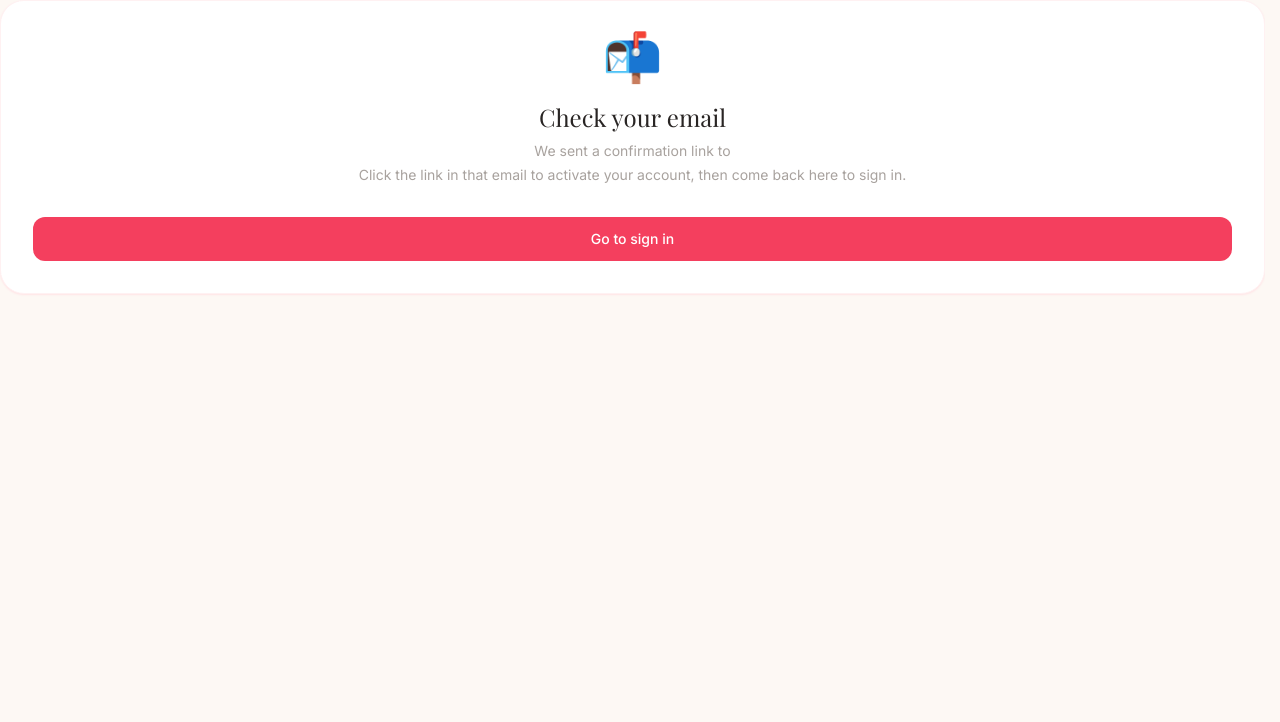
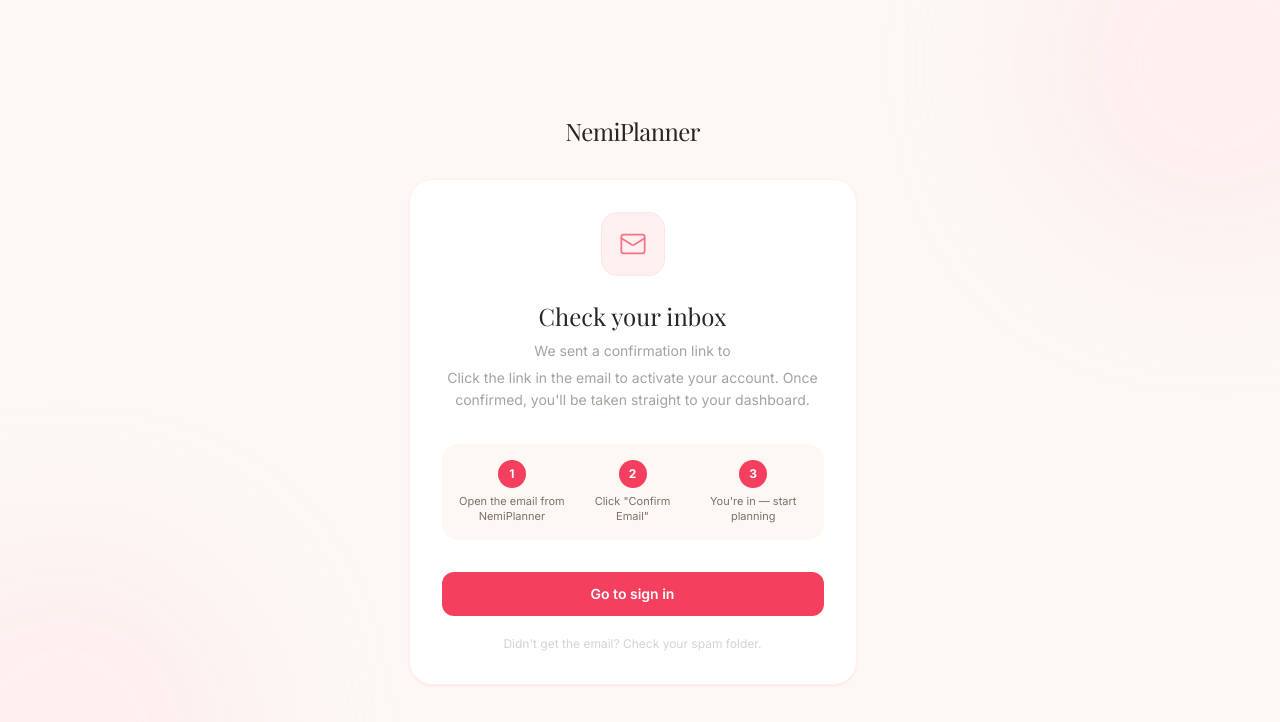
Before and after one commit to virtue21/wedding-platform, a Next.js app: page /auth/confirm in a window 1280 px wide. Shown: the top 722 px of the page. Built offline with nearby package versions, Linux system fonts and the light colour scheme; a web font is replaced by a local one.

Commit message:
Redesign auth confirm page with proper layout and 3-step guide

```diff
--- a/src/app/auth/confirm/page.tsx
+++ b/src/app/auth/confirm/page.tsx
@@ -1,20 +1,73 @@
 import Link from 'next/link'
+import { Mail } from 'lucide-react'
 
 export default function ConfirmPage({ searchParams }: { searchParams: { email?: string } }) {
+  const email = searchParams.email
+
   return (
-    <div className="bg-white rounded-3xl shadow-sm shadow-rose-100 border border-rose-50 p-8 text-center">
-      <div className="text-5xl mb-5">📬</div>
-      <h2 className="font-serif text-2xl text-stone-800 mb-2">Check your email</h2>
-      <p className="text-sm text-stone-400 mb-1">We sent a confirmation link to</p>
-      {searchParams.email && (
-        <p className="text-sm font-medium text-stone-700 mb-5">{searchParams.email}</p>
-      )}
-      <p className="text-sm text-stone-400 mb-8">
-        Click the link in that email to activate your account, then come back here to sign in.
-      </p>
-      <Link href="/auth/login" className="block w-full py-3 bg-rose-500 hover:bg-rose-600 text-white text-sm font-medium rounded-xl transition-colors">
-        Go to sign in
-      </Link>
+    <div className="min-h-screen bg-[#fdf8f4] flex items-center justify-center p-4">
+      {/* Soft background blobs */}
+      <div className="fixed inset-0 overflow-hidden pointer-events-none">
+        <div className="absolute -top-32 -right-32 w-96 h-96 rounded-full bg-rose-100/40 blur-3xl" />
+        <div className="absolute -bottom-32 -left-32 w-96 h-96 rounded-full bg-rose-100/40 blur-3xl" />
+      </div>
+
+      <div className="relative w-full max-w-md">
+
+        {/* Logo */}
+        <div className="text-center mb-8">
+          <h1 className="font-serif text-2xl text-stone-800 tracking-tight">NemiPlanner</h1>
+        </div>
+
+        {/* Card */}
+        <div className="bg-white rounded-3xl shadow-sm shadow-rose-100 border border-rose-50 p-8 text-center">
+
+          {/* Icon */}
+          <div className="w-16 h-16 rounded-2xl bg-rose-50 border border-rose-100 flex items-center justify-center mx-auto mb-6">
+            <Mail className="w-7 h-7 text-rose-400" strokeWidth={1.5} />
+          </div>
+
+          <h2 className="font-serif text-2xl text-stone-800 mb-2">Check your inbox</h2>
+          <p className="text-sm text-stone-400 leading-relaxed mb-1">
+            We sent a confirmation link to
+          </p>
+          {email && (
+            <p className="text-sm font-semibold text-stone-700 mb-5">{email}</p>
+          )}
+          <p className="text-sm text-stone-400 leading-relaxed mb-8">
+            Click the link in the email to activate your account.
+            Once confirmed, you&apos;ll be taken straight to your dashboard.
+          </p>
+
+          {/* Steps */}
+          <div className="flex items-start gap-3 text-left bg-[#fdf8f4] rounded-2xl p-4 mb-8">
+            {[
+              { n: '1', text: 'Open the email from NemiPlanner' },
+              { n: '2', text: 'Click "Confirm Email"' },
+              { n: '3', text: "You're in — start planning" },
+            ].map((step) => (
+              <div key={step.n} className="flex flex-col items-center gap-1.5 flex-1 text-center">
+                <div className="w-7 h-7 rounded-full bg-rose-500 text-white text-xs font-bold flex items-center justify-center shrink-0">
+                  {step.n}
+                </div>
+                <p className="text-[11px] text-stone-500 leading-snug">{step.text}</p>
+              </div>
+            ))}
+          </div>
+
+          <Link
+            href="/auth/login"
+            className="block w-full py-3 bg-rose-500 hover:bg-rose-600 active:scale-[0.98] text-white text-sm font-semibold rounded-xl transition-colors"
+          >
+            Go to sign in
+          </Link>
+
+          <p className="text-xs text-stone-300 mt-5">
+            Didn&apos;t get the email? Check your spam folder.
+          </p>
+
+        </div>
+      </div>
     </div>
   )
 }
```
